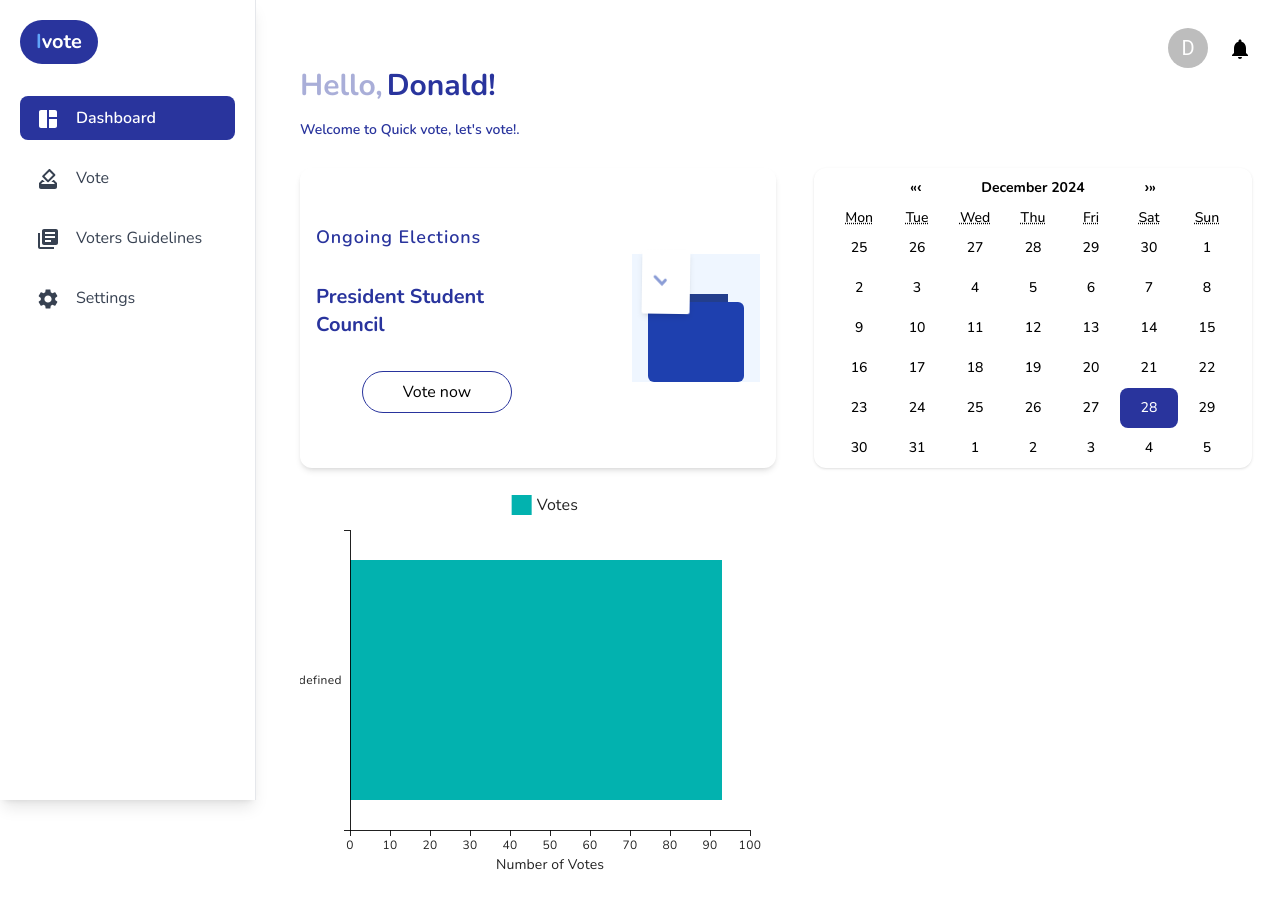
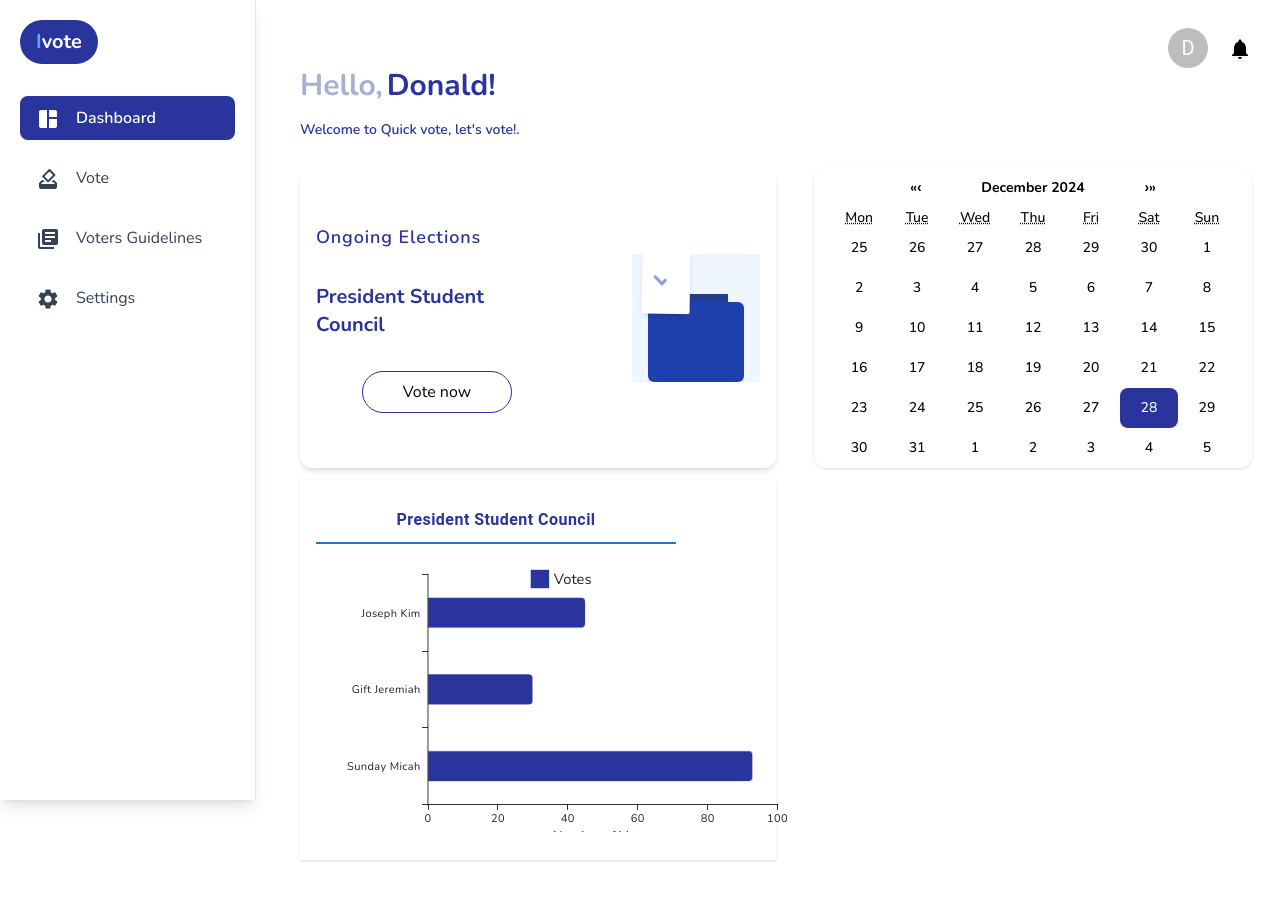
Before and after one commit to Donald2023-source/Quick-Vote, a React (Vite) app: page /student-dashboard in a window 1280 px wide. Built offline with nearby package versions, Linux system fonts and the light colour scheme.

Commit message:
dashboard

```diff
--- a/src/Components/BarChart.jsx
+++ b/src/Components/BarChart.jsx
@@ -1,6 +1,23 @@
 import * as React from "react";
 import { BarChart } from "@mui/x-charts/BarChart";
-import { dataset, valueFormatter} from '../data/weather'
+import ScrollTab from "./Tabs";
+
+const dataset = [
+  {
+    candidate: "Joseph Kim",
+    votes: 45,
+  },
+  {
+    candidate: "Gift Jeremiah",
+    votes: 30,
+  },
+  {
+    candidate: "Sunday Micah",
+    votes: 93,
+  },
+];
+
+const valueFormatter = (value) => `${value}`; // Formats the vote number as a string
 
 const chartSetting = {
   xAxis: [
@@ -9,17 +26,42 @@ const chartSetting = {
     },
   ],
   width: 500,
-  height: 400,
+  height: 300,
 };
 
 export default function Chart() {
   return (
-    <BarChart
-      dataset={dataset}
-      yAxis={[{ scaleType: "band", dataKey: "candidate" }]}
-      series={[{ dataKey: "votes", label: "Votes", valueFormatter }]}
-      layout="horizontal"
-      {...chartSetting}
-    />
+    <div className=" p-4 w-full">
+      <div className="px-0 mx-0">
+        <ScrollTab />
+      </div>
+      <BarChart
+        className="h-full py-3 w-full"
+        dataset={dataset}
+        yAxis={[
+          {
+            scaleType: "band",
+            dataKey: "candidate",
+            categoryGapRatio: 0.6,
+            barGapRatio: 0.1,
+          },
+        ]}
+        series={[
+          {
+            dataKey: "votes",
+            label: "Votes",
+            valueFormatter,
+            color: "#29349d",
+            // Enable labels on the bars
+            showMark: true, // Optional: Ensures marks are visible (though not strictly needed here)
+
+          },
+        ]}
+        layout="horizontal"
+        borderRadius={5}
+        margin={{ top: 20, bottom: 30, left: 100, right: 20 }}
+        {...chartSetting}
+      />
+    </div>
   );
 }
--- /dev/null
+++ b/src/Components/Tabs.jsx
@@ -0,0 +1,51 @@
+import * as React from "react";
+import Tabs from "@mui/material/Tabs";
+import Tab from "@mui/material/Tab";
+import Box from "@mui/material/Box";
+
+export default function ScrollTab() {
+  const [value, setValue] = React.useState(0);
+
+  const handleChange = (event, newValue) => {
+    setValue(newValue);
+  };
+
+  const Posts = [
+    "President Student Council",
+    "Student Post 2",
+    "Student Post 3",
+    "Student Post 4",
+  ];
+
+  return (
+    <Box >
+      <Tabs
+        value={value}
+        onChange={handleChange}
+        variant="scrollable"
+        scrollButtons="auto"
+        aria-label="scrollable tabs"
+      >
+        {Posts.map((post, idx) => (
+          <Tab
+            key={idx}
+            label={post}
+            className="w-full"
+            sx={{
+              fontSize: "16px",
+              color: "#000",
+              textTransform: "none",
+              "&:hover": {
+                color: "#000",
+              },
+              "&.Mui-selected": {
+                color: "#29349d",
+                fontWeight: "bold",
+              },
+            }}
+          />
+        ))}
+      </Tabs>
+    </Box>
+  );
+}
--- a/src/Pages/Dashboards/Student.jsx
+++ b/src/Pages/Dashboards/Student.jsx
@@ -18,7 +18,7 @@ const Student = () => {
         <div className='flex items-center justify-between'>
           <DashboardMessage name={"Donald"} />
         </div>
-        <div>
+        <div className='w-[50%] shadow'>
           <Chart />
         </div>
       </div>
```
